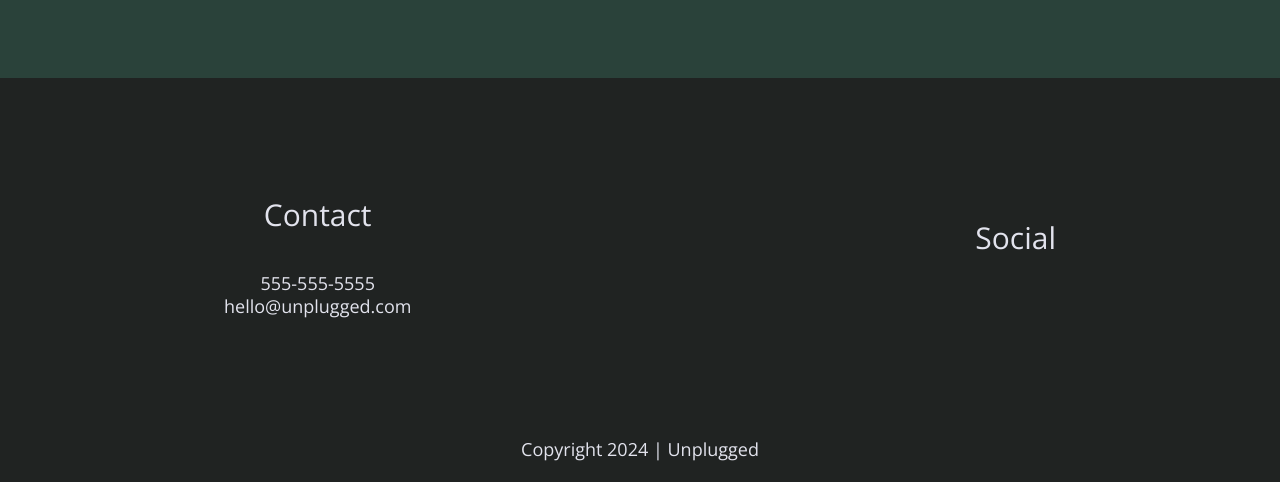
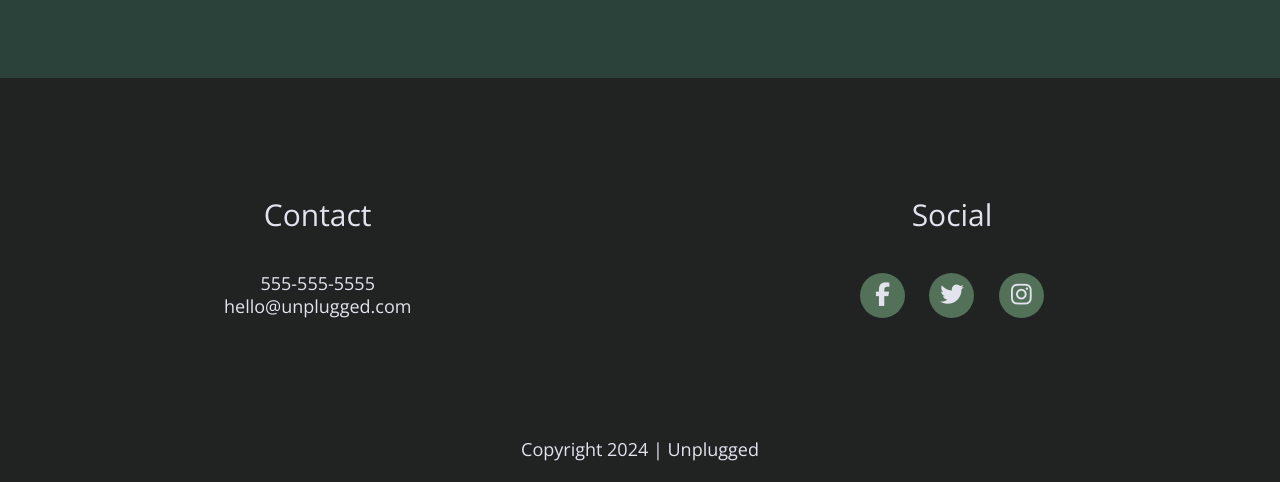
Before and after one commit to ken-ellingsen/unplugged, a website built with Parcel: page index.html in a window 1280 px wide. Shown: the part 2550-3032 px from the top of the page. Built offline with nearby package versions, Linux system fonts and the light colour scheme.

Commit message:
Added social icons in footer

```diff
--- a/css/main.css
+++ b/css/main.css
@@ -226,6 +226,19 @@ footer .social-icons p {
   display: flex;
   justify-content: center;
   align-items: center;
+  background-color: #527158;
+  height: 2.5em;
+  width: 2.5em;
+  border-radius: 50%;
+}
+
+footer a{
+  display: flex;
+  align-items: center;
+}
+
+footer i{
+  font-size: 1.3125em;
 }
 
 footer .copyright {
@@ -548,6 +561,10 @@ input[type=button] {
     margin-bottom: 0;
   }
 
+  footer .social{
+    width: 30%;
+  }
+
   footer h4 {
     font-size: 1.5em;
     margin-bottom: 40px;
@@ -704,6 +721,10 @@ input[type=button] {
     line-height: 1.333;
   }
 
+  footer .social{
+    width: 25%;
+  }
+
   /***** Homepage *****/
   /* Hero Area */
   .hero-area h1 {
--- a/index.html
+++ b/index.html
@@ -137,9 +137,9 @@
         <div class="social">
           <h4>Social</h4>
           <div class="social-icons">
-            <p><a href="https://www.facebook.com/" target="_blank" rel="noopener"></a></p>
-            <p><a href="https://www.twitter.com/" target="_blank" rel="noopener"></a></p>
-            <p><a href="https://www.instagram.com/" target="_blank" rel="noopener"></a></p>
+            <p><a href="https://www.facebook.com/" target="_blank" rel="noopener"><i class="fab fa-facebook-f"></i></a></p>
+            <p><a href="https://www.twitter.com/" target="_blank" rel="noopener"><i class="fab fa-twitter"></i></a></p>
+            <p><a href="https://www.instagram.com/" target="_blank" rel="noopener"><i class="fab fa-instagram"></i></a></p>
           </div>
         </div>
       </div> <!-- footer content ends -->
```
Also changed, not shown: about/index.html (+3 -3 lines), faq/index.html (+3 -3 lines).
